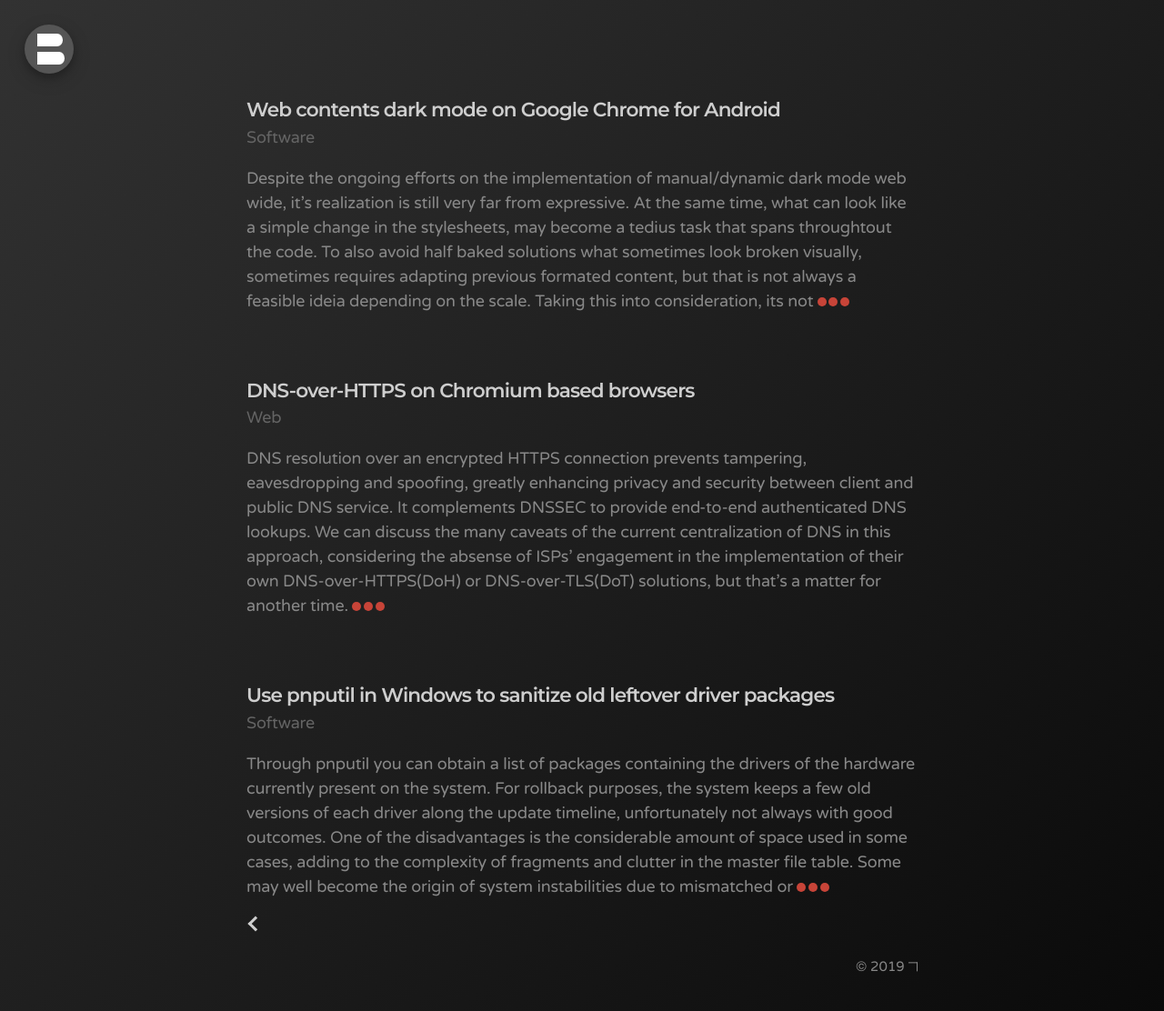
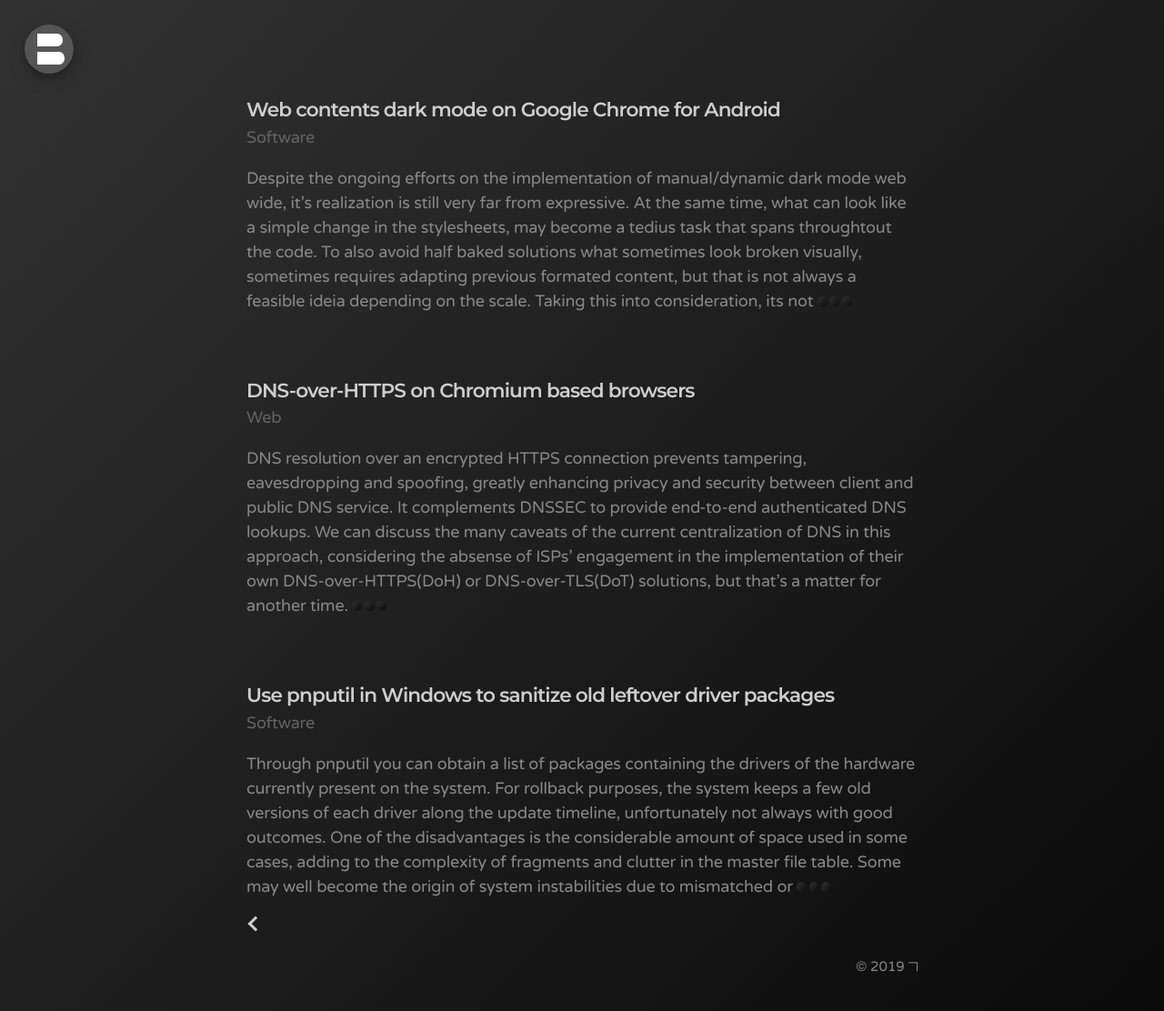
Before and after one commit to bonina/bonina.github.io, a Jekyll site: the page built from index.html, in a window 1280 px wide. Shown: the whole page at 91% size. Built offline with Jekyll 4.4.1, drawn with Linux system fonts in a browser that asks for light colours; the list of posts is cut into pages by our own code.

Commit message:
Update _posts.scss

```diff
--- a/_sass/_posts.scss
+++ b/_sass/_posts.scss
@@ -52,10 +52,14 @@
 }
 
 .dot {
-  height: 0.55rem;
-  width: 0.55rem;
+  height: 0.6rem;
+  width: 0.6rem;
   margin-right: 0.15rem;
-  background-color: #c74438;
+  background: linear-gradient(135deg, rgba(50,50,50,1) 0%,rgba(10,10,10,1) 100%);
   border-radius: 50%;
   display: inline-block;
+
+  a:hover {
+    background: linear-gradient(135deg, rgba(0,0,0,0) 0%,rgba(75,20,20,0.65) 100%);
+  }
 }
```
